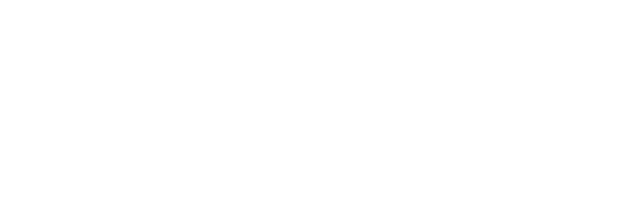
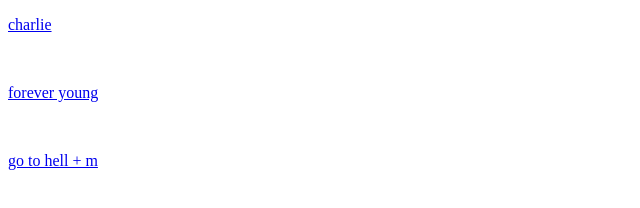
Before and after one commit to ameliamsk/sanyamoldymelemu, a plain HTML site: page location.html in a window 1280 px wide. Shown: the whole page, without its empty margins (0-640 px from the left). Drawn offline with Linux system fonts and the light colour scheme.

Commit message:
Update location.html

```diff
--- a/location.html
+++ b/location.html
@@ -1,9 +1,11 @@
 <!DOCTYPE html>
-<!-- not rn -->
 <html>
     <title> shop til u drop </title>
-
-    <body>
+        <body>
+         <a href ="http://www.charlotterusse.com/"><p> charlie </p></a>
+        <br/>
+        <a href ="http://www.forever21.com/"><p> forever young </p></a>
+        <br/>
+        <a href ="http://www.hm.com/"><p> go to hell + m </p></a>
     </body>
-
 </html>
```
